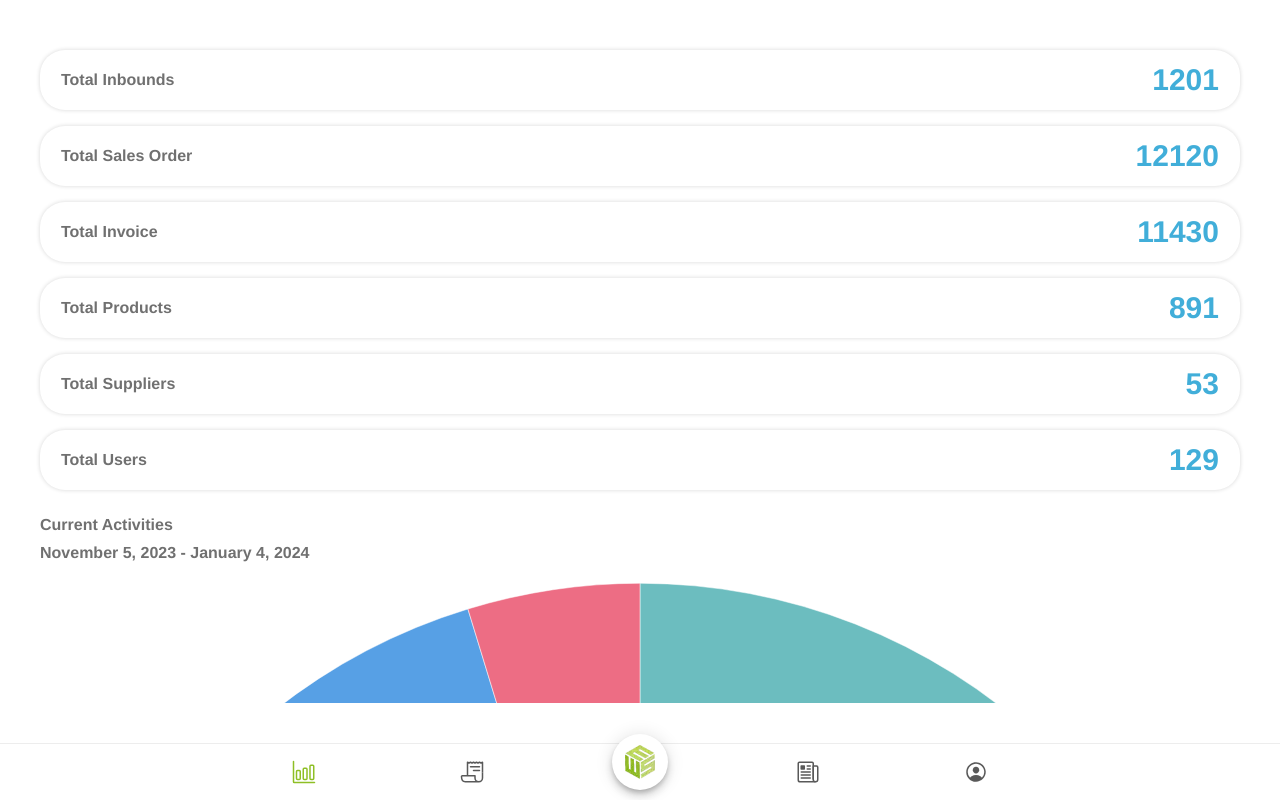
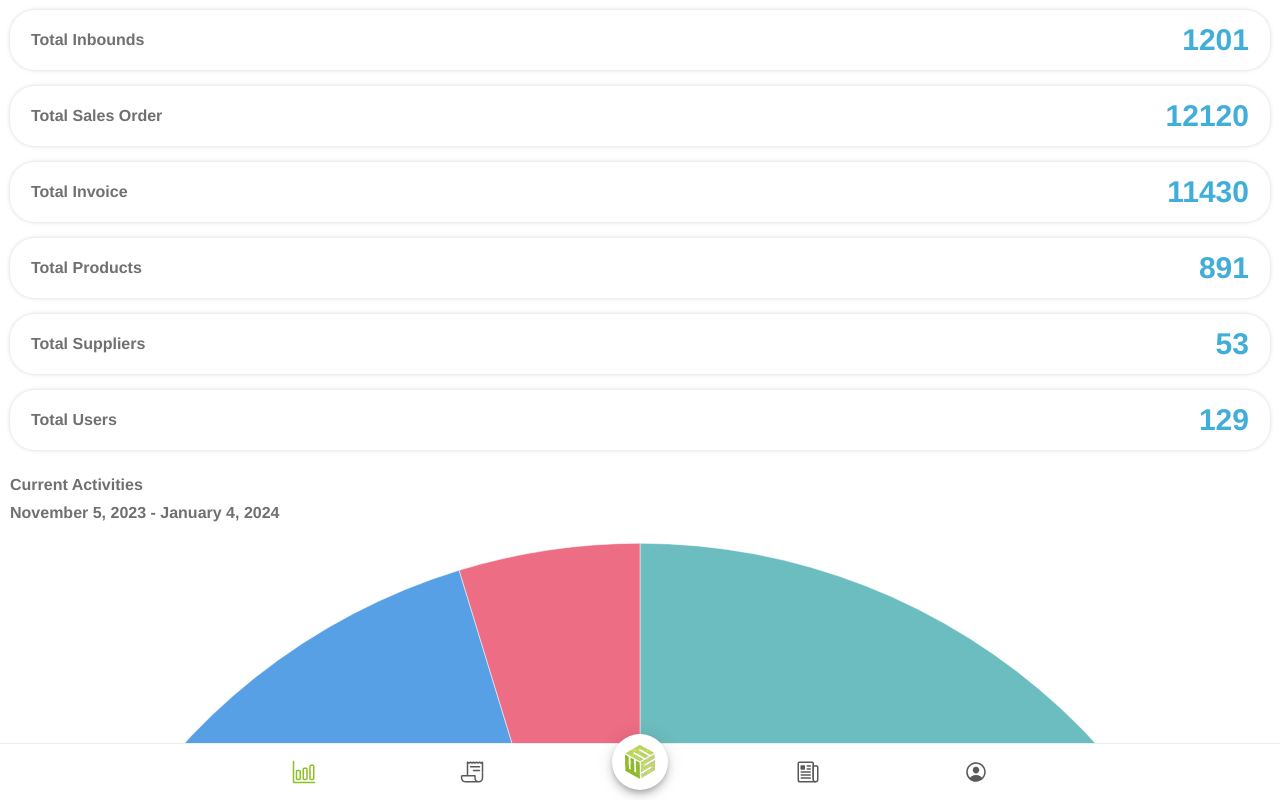
Before and after one commit to Larss830/wms-mobileapp, a React (Vite) app: page /home in a window 1280 px wide. Built offline with nearby package versions, Linux system fonts and the light colour scheme; a web font is replaced by a local one.

Commit message:
App padding adjustment

```diff
--- a/src/App.css
+++ b/src/App.css
@@ -79,9 +79,9 @@
 .curved {
   border-radius: 25px;
 }
-.app-padding {
+/* .app-padding {
   padding: 40px 30px;
-}
+} */
 .small-padding{
   padding: .5em 1em !important;
 }
```
